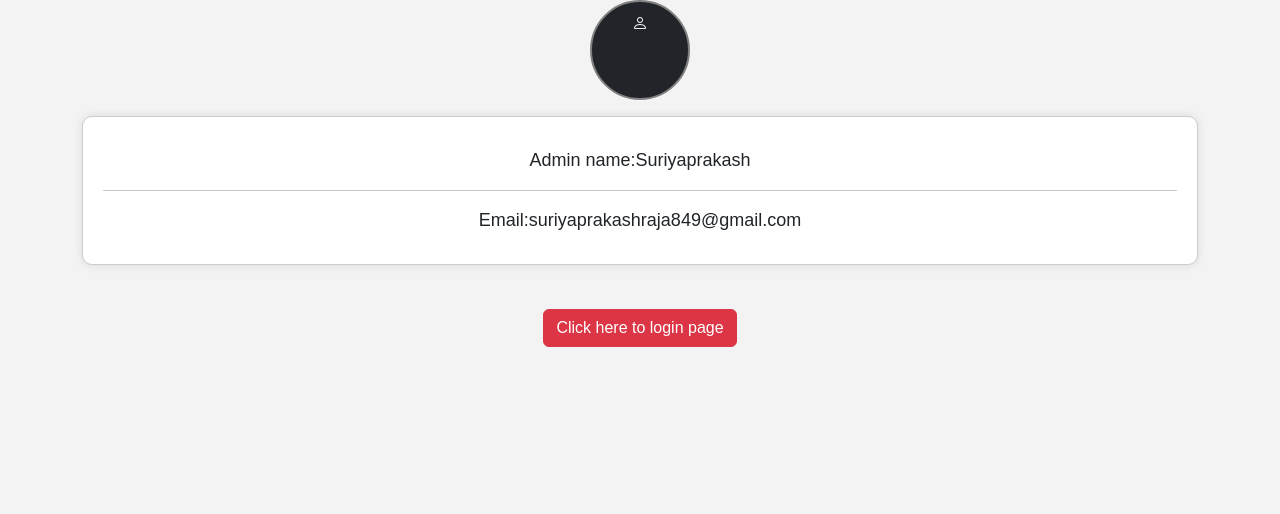
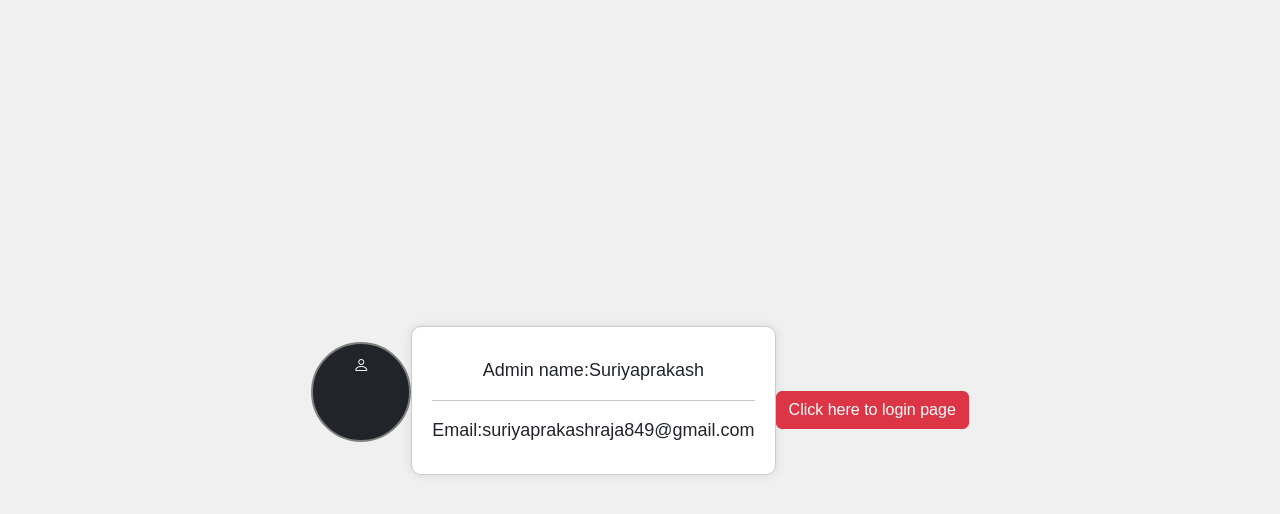
Before and after one commit to Suriya3621/Chat-app, a React (Create React App) app in the folder frontend/: page /detail in a window 1280 px wide. Shown: the top 514 px of the page. Built offline with nearby package versions, Linux system fonts and the light colour scheme.

Commit message:
Update Admin.jsx

```diff
--- a/frontend/src/Admin.jsx
+++ b/frontend/src/Admin.jsx
@@ -3,7 +3,7 @@ import {Link} from 'react-router-dom'
 import './Admin.css'
 function Admin(){
   return(
-      <center class="container">
+      <center class="con">
   <p class="person text-light bg-dark "><i class="bi bi-person"></i></p>
   <div class="detail">
   <p>Admin name:Suriyaprakash</p>
```
